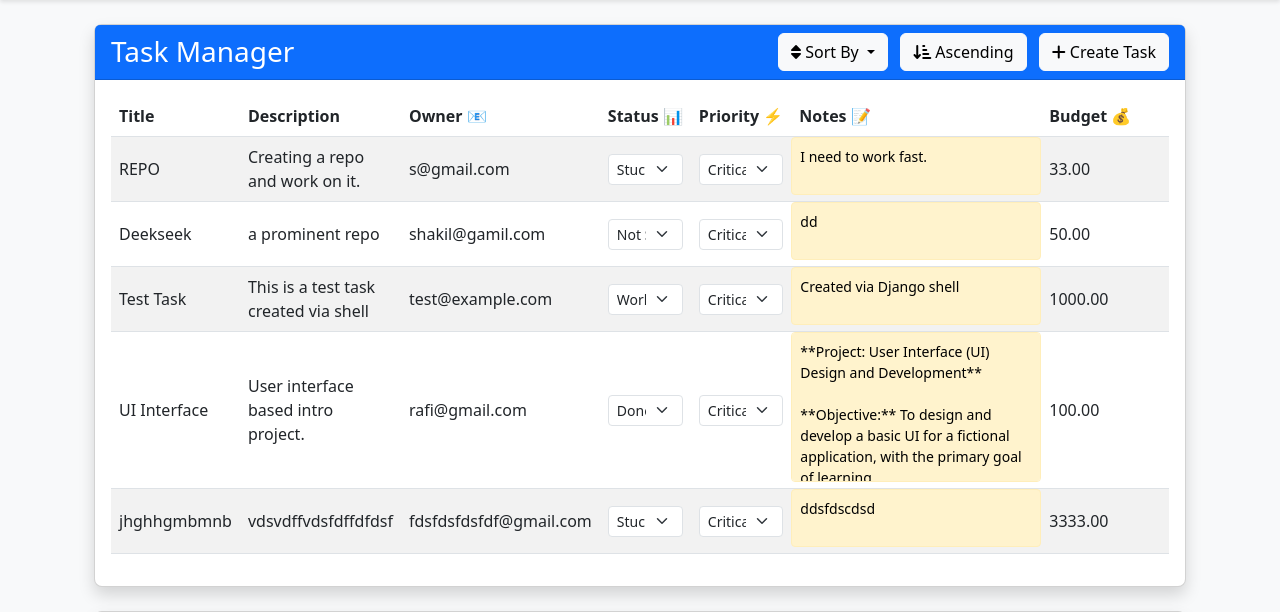
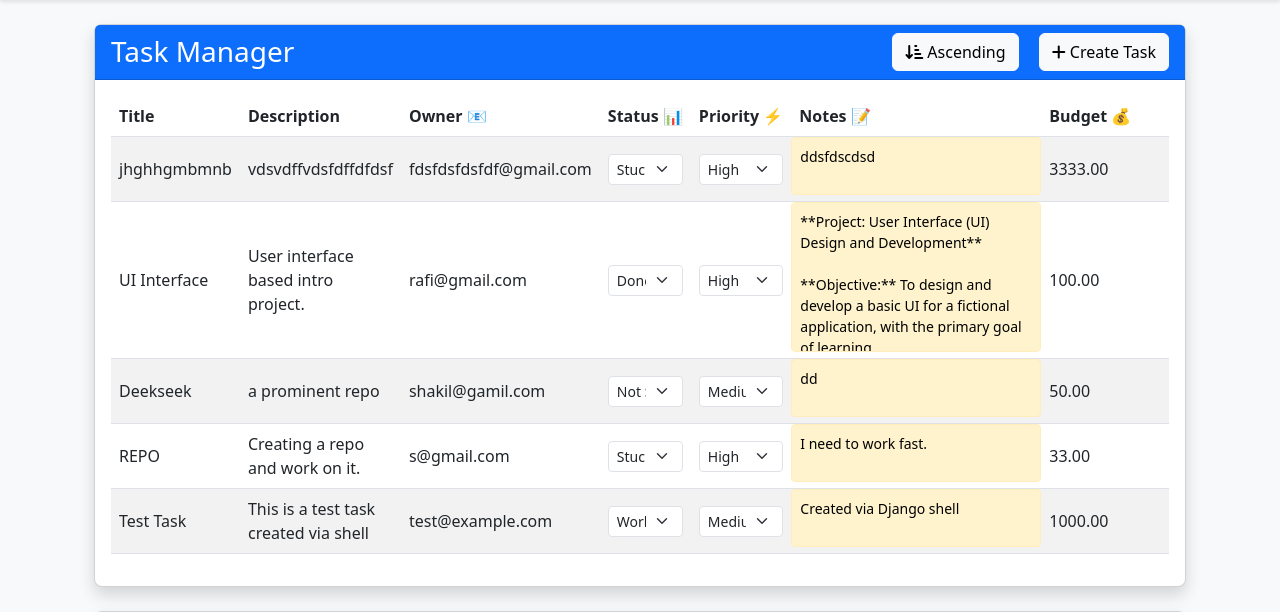
Before and after one commit to Shakilkhan24/Web-Project-Django, a Django app: page /tasks/ in a window 1280 px wide. Shown: the part 56-668 px from the top of the page. Run offline with Django 5.2, Linux system fonts and the light colour scheme; a user stored in the database is signed in; data comes from the database, SQL or seed files in the repository; both versions use the stored data as it was before the commit.

Commit message:
removed sort_by and file from task creation.

```diff
--- a/tasks/forms.py
+++ b/tasks/forms.py
@@ -4,7 +4,7 @@ from .models import Task
 class TaskForm(forms.ModelForm):
     class Meta:
         model = Task
-        fields = ['title', 'description', 'owner', 'status', 'priority', 'notes', 'budget', 'file', 'start_date', 'end_date']
+        fields = ['title', 'description', 'owner', 'status', 'priority', 'notes', 'budget', 'start_date', 'end_date']
         widgets = {
             'start_date': forms.DateInput(attrs={'type': 'date'}),
             'end_date': forms.DateInput(attrs={'type': 'date'}),
--- a/tasks/models.py
+++ b/tasks/models.py
@@ -24,7 +24,6 @@ class Task(models.Model):
     priority = models.CharField(max_length=10, choices=PRIORITY_CHOICES, default='medium')
     notes = models.TextField(blank=True, null=True)
     budget = models.DecimalField(max_digits=10, decimal_places=2, blank=True, null=True)
-    file = models.FileField(upload_to='task_files/', blank=True, null=True)
     start_date = models.DateField()
     end_date = models.DateField()
     last_updated = models.DateTimeField(auto_now=True)
--- a/tasks/templates/tasks/task_list.html
+++ b/tasks/templates/tasks/task_list.html
@@ -8,18 +8,6 @@
             <h3 class="card-title mb-0">Task Manager</h3>
             <div>
                 <div class="btn-group me-2">
-                    <button type="button" class="btn btn-light dropdown-toggle" data-bs-toggle="dropdown" aria-expanded="false">
-                        <i class="fas fa-sort"></i> Sort By
-                    </button>
-                    <ul class="dropdown-menu">
-                        <li><a class="dropdown-item sort-option" data-sort="status">Status</a></li>
-                        <li><a class="dropdown-item sort-option" data-sort="priority">Priority</a></li>
-                        <li><a class="dropdown-item sort-option" data-sort="budget">Budget</a></li>
-                        <li><a class="dropdown-item sort-option" data-sort="start_date">Start Date</a></li>
-                        <li><a class="dropdown-item sort-option" data-sort="end_date">End Date</a></li>
-                    </ul>
-                </div>
-                <div class="btn-group">
                     <button type="button" class="btn btn-light" id="sortOrderBtn" data-order="asc">
                         <i class="fas fa-sort-amount-down-alt"></i> Ascending
                     </button>
@@ -62,7 +50,7 @@
                             <td>
                                 <select class="form-select form-select-sm priority-select" data-field="priority">
                                     {% for value, label in priority_choices %}
-                                    <option value="{{ value }}" {% if task.status == value %}selected{% endif %}>{{ label }}</option>
+                                    <option value="{{ value }}" {% if task.priority == value %}selected{% endif %}>{{ label }}</option>
                                     {% endfor %}
                                 </select>
                             </td>
@@ -228,17 +216,13 @@
                                 <textarea class="form-control notes-textarea" id="createNotes"></textarea>
                             </div>
 
-                            <!-- Budget & File -->
+                            <!-- Budget -->
                             <div class="col-md-6">
                                 <label for="createBudget" class="form-label">Budget</label>
                                 <div class="input-group">
                                     <span class="input-group-text">$</span>
                                     <input type="number" step="0.01" class="form-control" id="createBudget">
                                 </div>
-                            </div>
-                            <div class="col-md-6">
-                                <label for="createFile" class="form-label">File Attachment</label>
-                                <input type="file" class="form-control" id="createFile">
                             </div>
 
                             <!-- Dates -->
@@ -412,16 +396,8 @@ document.addEventListener('DOMContentLoaded', function() {
         });
     });
 
-    // Get current sort state from template
-    const currentSort = "{{ current_sort }}";
+    // Get current sort order from template
     const currentOrder = "{{ current_order }}";
-
-    // Highlight active sort option
-    document.querySelectorAll('.sort-option').forEach(option => {
-        if (option.dataset.sort === currentSort) {
-            option.classList.add('active');
-        }
-    });
 
     // Set initial sort order button state
     const sortOrderBtn = document.getElementById('sortOrderBtn');
@@ -431,25 +407,15 @@ document.addEventListener('DOMContentLoaded', function() {
         sortOrderBtn.innerHTML = '<i class="fas fa-sort-amount-down"></i> Descending';
     }
 
-    // Sort by column
-    document.querySelectorAll('.sort-option').forEach(option => {
-        option.addEventListener('click', function() {
-            const newSort = this.dataset.sort;
-            console.log("Sorting by:", newSort, "Order:", currentOrder);
-            applySorting(newSort, currentOrder);
-        });
-    });
-
     // Toggle sort order
     document.getElementById('sortOrderBtn').addEventListener('click', function() {
         const newOrder = currentOrder === 'asc' ? 'desc' : 'asc';
-        console.log("Sorting by:", currentSort, "Order:", newOrder);
-        applySorting(currentSort, newOrder);
+        console.log("Sort order:", newOrder);
+        applySorting(newOrder);
     });
 
-    function applySorting(sortBy, sortOrder) {
+    function applySorting(sortOrder) {
         const url = new URL(window.location.href);
-        url.searchParams.set('sort_by', sortBy);
         url.searchParams.set('sort_order', sortOrder);
         console.log("New URL:", url.toString());
         window.location.href = url.toString();
@@ -570,10 +536,6 @@ document.addEventListener('DOMContentLoaded', function() {
     .btn-close-white {
         filter: invert(1);
     }
-    .sort-option.active {
-        background-color: #f8f9fa;
-        font-weight: 500;
-    }
     #sortOrderBtn {
         min-width: 120px;
     }
--- a/tasks/views.py
+++ b/tasks/views.py
@@ -57,65 +57,24 @@ def logout_view(request):
 
 @login_required
 def task_list(request):
-    # Get sorting parameters from request
-    sort_by = request.GET.get('sort_by', 'id')
+    # Get sort order from request (ascending/descending only)
     sort_order = request.GET.get('sort_order', 'asc')
 
-    print(f"Sorting by: {sort_by}, Order: {sort_order}")
+    print(f"Sort order: {sort_order}")
 
     # Filter tasks by current user only
     tasks_queryset = Task.objects.filter(user=request.user)
-
-    # Validate sort_by parameter
-    valid_columns = ['id', 'title', 'status', 'priority', 'budget', 'start_date', 'end_date', 'last_updated']
-    if sort_by not in valid_columns:
-        print(f"Invalid sort_by: {sort_by}, defaulting to 'id'")
-        sort_by = 'id'
 
     # Validate sort_order parameter
     if sort_order not in ['asc', 'desc']:
         print(f"Invalid sort_order: {sort_order}, defaulting to 'asc'")
         sort_order = 'asc'
 
-    # Handle special cases for sorting
-    if sort_by == 'status':
-        # Create a custom ordering for status
-        status_order = []
-        for status_choice in Task.STATUS_CHOICES:
-            status_order.append(status_choice[0])
-
-        # Use Django's order_by with Case/When for custom ordering
-        from django.db.models import Case, When, IntegerField
-        status_ordering = Case(
-            *[When(status=status, then=idx) for idx, status in enumerate(status_order)],
-            output_field=IntegerField()
-        )
-
-        if sort_order == 'asc':
-            tasks_queryset = tasks_queryset.annotate(status_order=status_ordering).order_by('status_order')
-        else:
-            tasks_queryset = tasks_queryset.annotate(status_order=status_ordering).order_by('-status_order')
-
-    elif sort_by == 'priority':
-        # Create a custom ordering for priority
-        priority_order = []
-        for priority_choice in Task.PRIORITY_CHOICES:
-            priority_order.append(priority_choice[0])
-
-        from django.db.models import Case, When, IntegerField
-        priority_ordering = Case(
-            *[When(priority=priority, then=idx) for idx, priority in enumerate(priority_order)],
-            output_field=IntegerField()
-        )
-
-        if sort_order == 'asc':
-            tasks_queryset = tasks_queryset.annotate(priority_order=priority_ordering).order_by('priority_order')
-        else:
-            tasks_queryset = tasks_queryset.annotate(priority_order=priority_ordering).order_by('-priority_order')
+    # Apply ordering based on sort_order
+    if sort_order == 'desc':
+        tasks_queryset = tasks_queryset.order_by('-last_updated')
     else:
-        # For other fields, use standard Django ordering
-        order_field = sort_by if sort_order == 'asc' else f'-{sort_by}'
-        tasks_queryset = tasks_queryset.order_by(order_field)
+        tasks_queryset = tasks_queryset.order_by('last_updated')
 
     # Convert to list for template
     tasks = list(tasks_queryset.values())
@@ -126,7 +85,6 @@ def task_list(request):
         'tasks': tasks,
         'status_choices': Task.STATUS_CHOICES,
         'priority_choices': Task.PRIORITY_CHOICES,
-        'current_sort': sort_by,
         'current_order': sort_order
     }
     return render(request, 'tasks/task_list.html', context)
```
Also changed, not shown: db.sqlite3, tasks/migrations/0007_remove_task_file.py (added).
